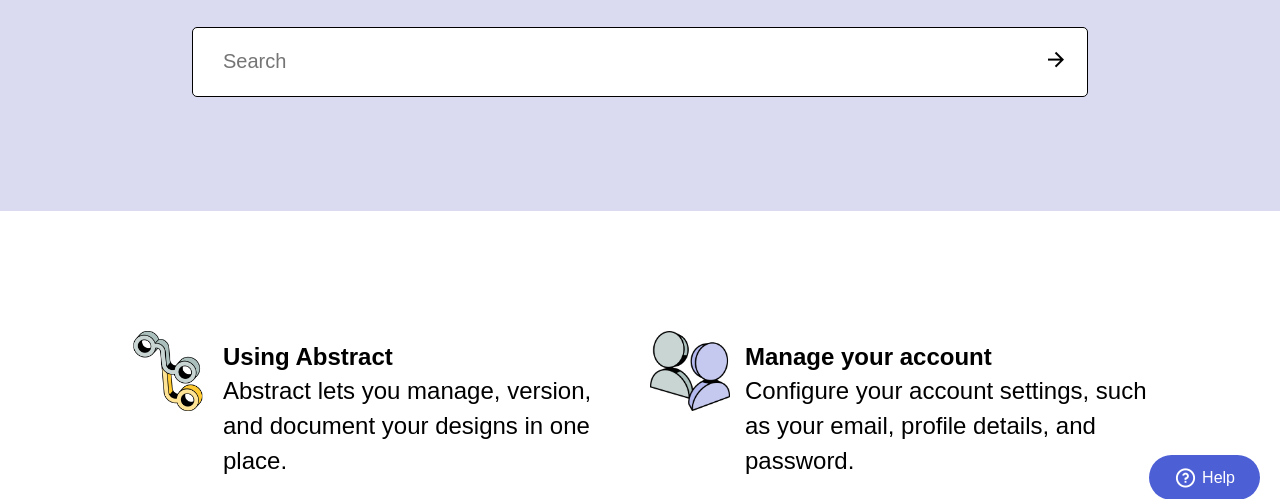
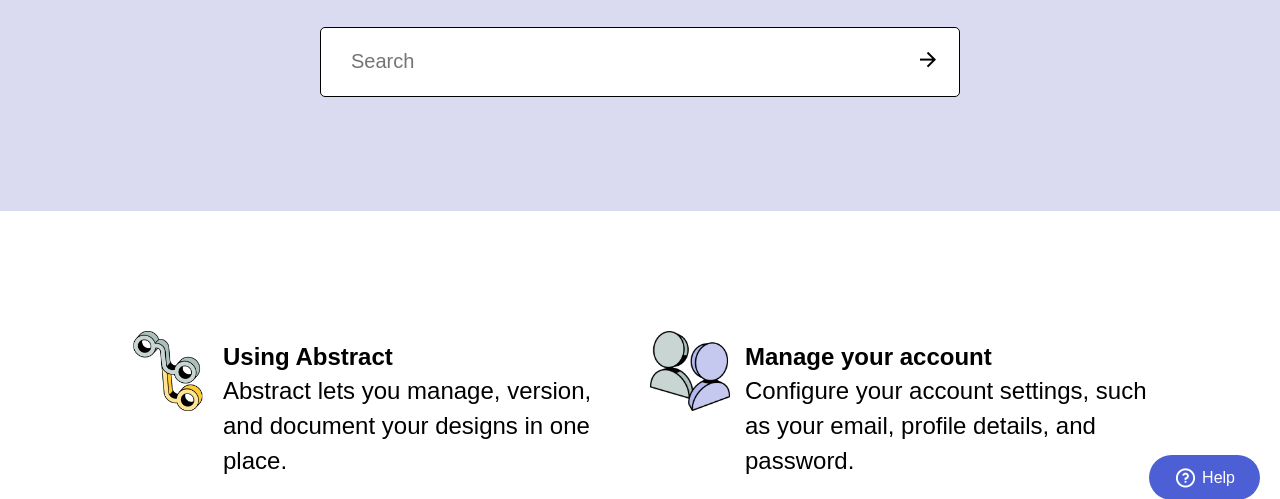
Before and after one commit to manargg/Abstract-website, a website built with Vite: page index.html in a window 1280 px wide. Shown: the part 285-784 px from the top of the page. Built offline with nearby package versions, Linux system fonts and the light colour scheme.

Commit message:
Update style.css

```diff
--- a/style.css
+++ b/style.css
@@ -44,6 +44,7 @@
   border-right: 3px solid #fff;
   padding-right: 15px;
 }
+
 .logo-header a:last-child{
   padding-left: 15px;
 }
@@ -113,7 +114,7 @@
   font-weight: 500;
 }
 .search-div{
-  width: 40%;
+  width: 50%;
   position: relative;
   margin-bottom: 100px;
 }
@@ -296,19 +297,9 @@
 
 
 
+/*==================         media-query     ===============*/
 
 
-
-
-
-
-/*==================         media-query     ===============*/
-
-@media (max-width:1740px) {
-  .search-div{
-    width: 70%;
-  }
-}
 @media (max-width:1240px) {
   .search-div{
     width: 70%;
```
